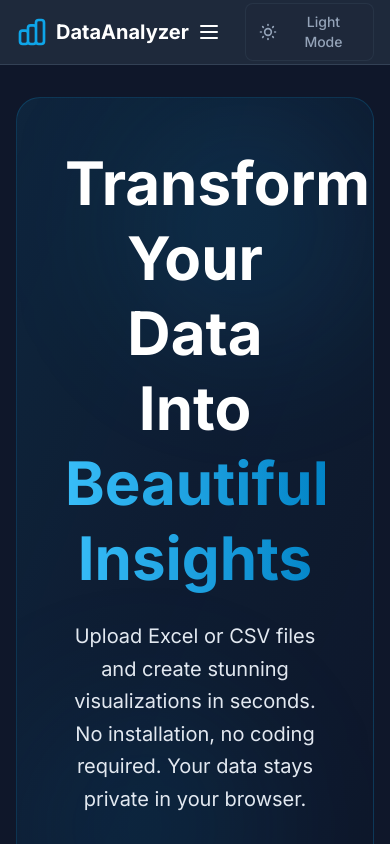
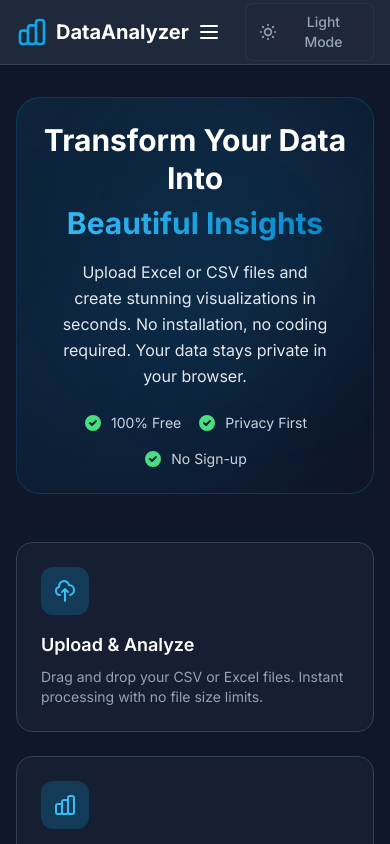
Before and after one commit to godonggon-lab/DataAnalyzer, a React (Vite) app: page / in a window 390 px wide. Built offline with nearby package versions, Linux system fonts and the light colour scheme.

Commit message:
Improve Home page responsiveness for mobile and desktop

```diff
--- a/src/pages/Home.tsx
+++ b/src/pages/Home.tsx
@@ -4,19 +4,19 @@ const Home = () => {
     return (
         <div className="space-y-12">
             {/* Hero Section */}
-            <div className="relative overflow-hidden rounded-3xl bg-gradient-to-br from-primary-500/10 via-primary-600/5 to-transparent border border-primary-500/20 p-12 text-center">
+            <div className="relative overflow-hidden rounded-3xl bg-gradient-to-br from-primary-500/10 via-primary-600/5 to-transparent border border-primary-500/20 p-6 md:p-10 lg:p-12 text-center">
                 <div className="relative z-10">
-                    <h1 className="text-6xl font-bold text-slate-900 dark:text-white mb-6 leading-tight">
+                    <h1 className="text-3xl sm:text-4xl md:text-5xl font-bold text-slate-900 dark:text-white mb-4 md:mb-6 leading-tight">
                         Transform Your Data Into
-                        <span className="block bg-gradient-to-r from-primary-400 to-primary-600 bg-clip-text text-transparent">
+                        <span className="block bg-gradient-to-r from-primary-400 to-primary-600 bg-clip-text text-transparent mt-2">
                             Beautiful Insights
                         </span>
                     </h1>
-                    <p className="text-xl text-slate-600 dark:text-dark-200 max-w-3xl mx-auto mb-8 leading-relaxed">
+                    <p className="text-base sm:text-lg text-slate-600 dark:text-dark-200 max-w-3xl mx-auto mb-6 md:mb-8 leading-relaxed px-4">
                         Upload Excel or CSV files and create stunning visualizations in seconds.
                         No installation, no coding required. Your data stays private in your browser.
                     </p>
-                    <div className="flex items-center justify-center gap-6 text-slate-500 dark:text-dark-300">
+                    <div className="flex flex-wrap items-center justify-center gap-4 md:gap-6 text-slate-500 dark:text-dark-300">
                         <div className="flex items-center gap-2">
                             <svg className="w-5 h-5 text-green-400" fill="currentColor" viewBox="0 0 20 20">
                                 <path fillRule="evenodd" d="M10 18a8 8 0 100-16 8 8 0 000 16zm3.707-9.293a1 1 0 00-1.414-1.414L9 10.586 7.707 9.293a1 1 0 00-1.414 1.414l2 2a1 1 0 001.414 0l4-4z" clipRule="evenodd" />
```
